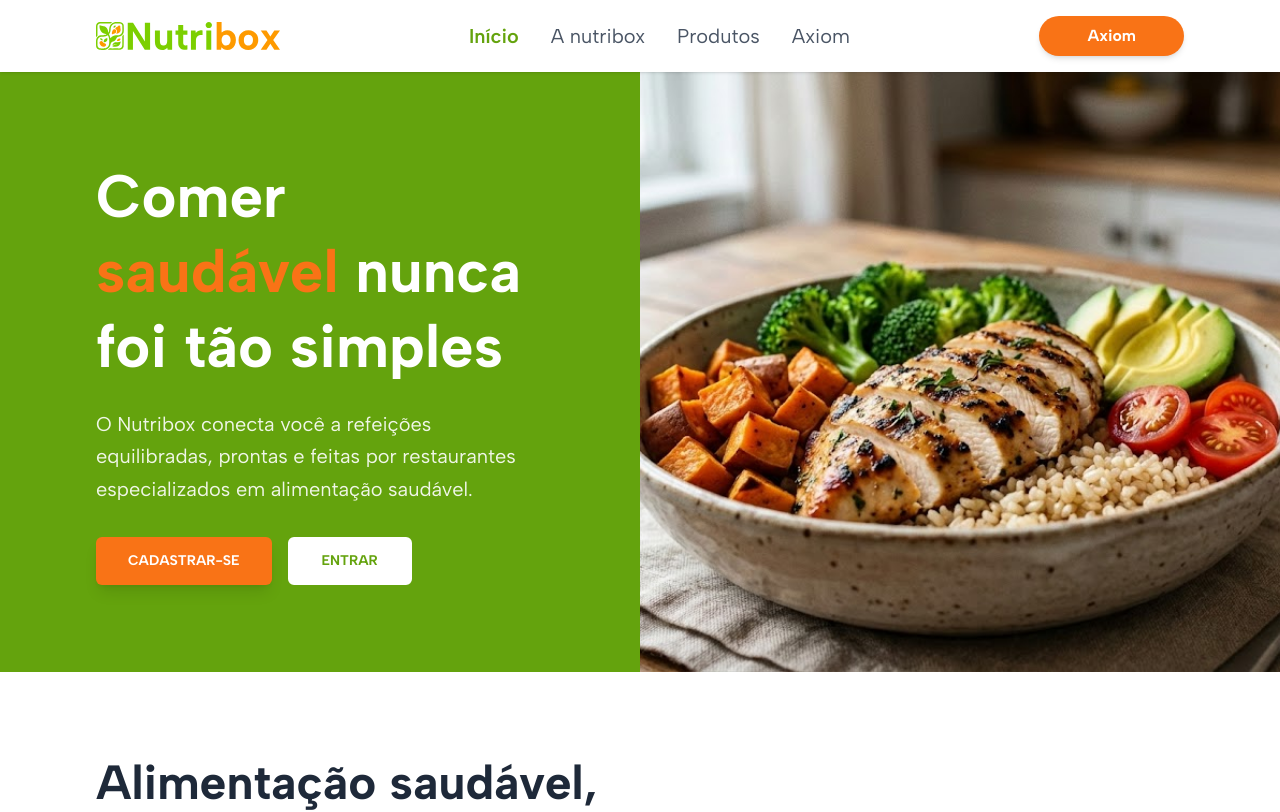
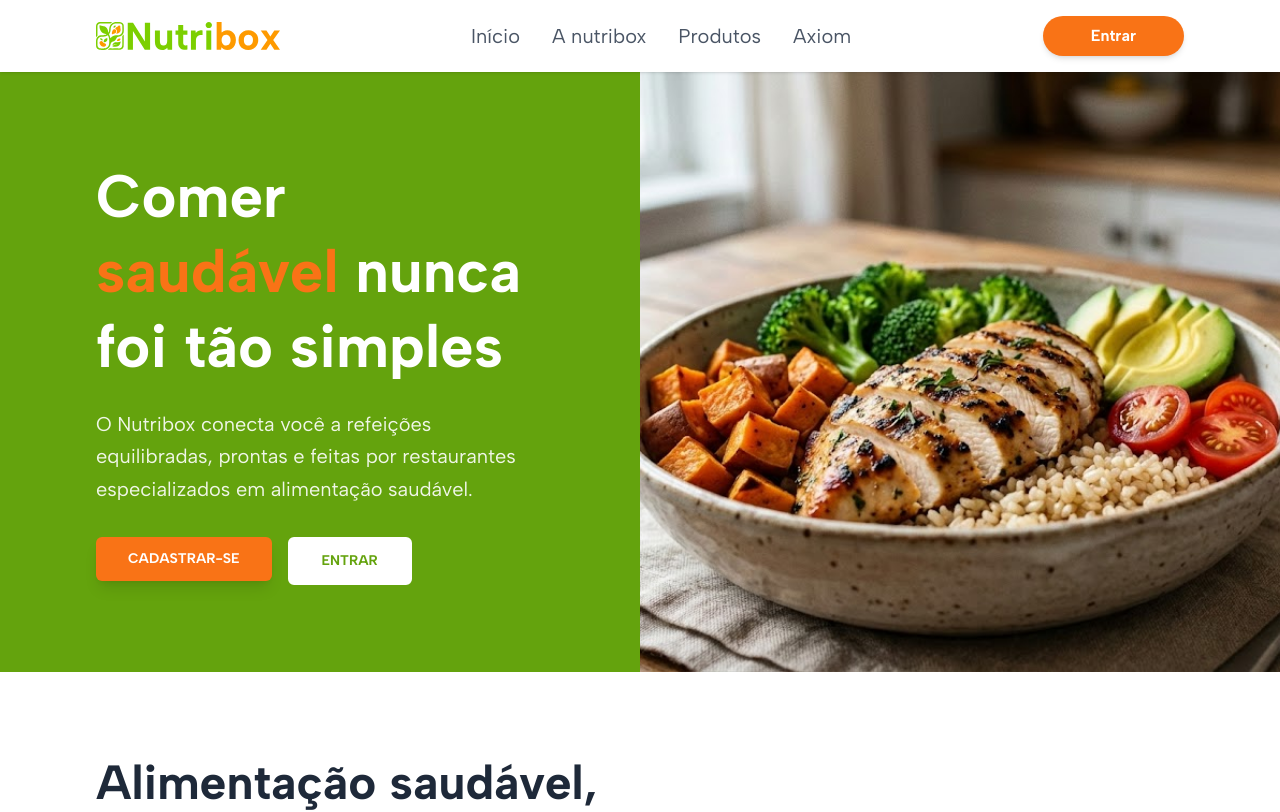
Before and after one commit to Grupo-05-Turma-Javascript-12/healty-food-delivery-frontend-pj03-gp05-js12, a React (Vite) app: page / in a window 1280 px wide. Shown: the top 812 px of the page. Built offline with nearby package versions, Linux system fonts and the light colour scheme; no server answers; a web font is replaced by a local one.

Commit message:
fix: login route fixed, home links changed

```diff
--- a/src/App.tsx
+++ b/src/App.tsx
@@ -20,7 +20,6 @@ import AsideSection from "./components/asideSection/AsideSection";
 import LoginLayout from "./components/login/loginLayout/LoginLayout";
 import Login from "./pages/login/Login";
 import RegisterForm from "./components/login/registerForm/RegisterForm";
-import LoginForm from "./components/login/loginForm/LoginForm";
 
 function App() {
   return (
@@ -37,7 +36,7 @@ function App() {
               <Route path="/login" element={<LoginLayout />}>
                 <Route index element={<Login />} />
                 <Route path="cadastrar" element={<RegisterForm />}/>
-                <Route path="entrar" element={<LoginForm />} />
+                <Route path="entrar" element={<Login />} />
               </Route>
               <Route path="/categorias" element={<CategoryLayout />}>
                 <Route index element={<Category />} />
--- a/src/components/home/cta/Cta.tsx
+++ b/src/components/home/cta/Cta.tsx
@@ -1,4 +1,5 @@
 import React from 'react';
+import { Link } from 'react-router-dom';
 
 const CTA: React.FC = () => {
   return (
@@ -13,9 +14,11 @@ const CTA: React.FC = () => {
         </p>
 
         <div className="pt-6">
-          <button className="bg-[#f97316] hover:bg-[#e66712] px-12 py-4 rounded-full font-bold text-white transition-all shadow-lg text-lg uppercase tracking-wide">
-            Cadastrar-se
-          </button>
+          <Link to='/login/cadastrar'>
+            <button className="bg-[#f97316] hover:bg-[#e66712] px-12 py-4 cursor-pointer rounded-full font-bold text-white transition-all shadow-lg text-lg uppercase tracking-wide">
+              Cadastrar-se
+            </button>
+          </Link>
         </div>
       </div>
     </section>
--- a/src/components/home/hero/Hero.tsx
+++ b/src/components/home/hero/Hero.tsx
@@ -1,4 +1,5 @@
 import React from 'react';
+import { Link } from 'react-router-dom';
 
 const Hero: React.FC = () => {
   return (
@@ -21,13 +22,17 @@ const Hero: React.FC = () => {
           </p>
 
           <div className="flex flex-wrap gap-4">
+            <Link to='/login/cadastrar'>
               <button className="bg-[#f97316] hover:bg-[#e66712] px-8 py-3 rounded-md font-bold text-white transition-all shadow-lg text-sm uppercase">
                 Cadastrar-se
               </button>
+            </Link>
 
+            <Link to='/login/entrar'>
               <button className="bg-white text-[#64a30d] border-2 border-white px-8 py-3 rounded-md font-bold transition-all hover:bg-transparent hover:text-white text-sm uppercase">
                 Entrar
               </button>
+            </Link>
           </div>
         </div>
 
--- a/src/components/home/homeNavBar/HomeNavbar.tsx
+++ b/src/components/home/homeNavBar/HomeNavbar.tsx
@@ -1,39 +1,53 @@
 import React from 'react';
+import { Link } from 'react-router-dom';
 
 function HomeNavbar() {
   return (
     <nav className="w-full bg-white py-4 px-6 md:px-24 flex items-center justify-between shadow-sm sticky top-0 z-50">
-
       <div className="flex items-center gap-2">
-
         <div className="flex items-center">
-          <img src="/nutribox/logo-horizontal.svg" alt="Logo NutriBox" className="h-7"/>
+          <img
+            src="/nutribox/logo-horizontal.svg"
+            alt="Logo NutriBox"
+            className="h-7"
+          />
         </div>
       </div>
 
-
       <div className="hidden md:flex items-center gap-8">
-        <a href="#inicio" className="text-[#64a30d] text-xl font-semibold hover:opacity-80 transition-all">
+        <a
+          href="#inicio"
+          className="text-gray-600 text-xl font-medium hover:text-[#64a30d] transition-all"
+        >
           Início
         </a>
-        <a href="#sobre" className="text-gray-600 text-xl font-medium hover:text-[#64a30d] transition-all">
+        <a
+          href="#sobre"
+          className="text-gray-600 text-xl font-medium hover:text-[#64a30d] transition-all"
+        >
           A nutribox
         </a>
-        <a href="#produtos" className="text-gray-600 text-xl font-medium hover:text-[#64a30d] transition-all">
+        <a
+          href="#produtos"
+          className="text-gray-600 text-xl font-medium hover:text-[#64a30d] transition-all"
+        >
           Produtos
         </a>
-        <a href="#axiom" className="text-gray-600 text-xl font-medium hover:text-[#64a30d] transition-all">
+        <a
+          href="#axiom"
+          className="text-gray-600 text-xl font-medium hover:text-[#64a30d] transition-all"
+        >
           Axiom
         </a>
       </div>
 
-
       <div>
-        <button className="bg-[#f97316] hover:bg-[#e66712] text-white px-12 py-2 rounded-full font-bold text-1xl transition-all shadow-md">
-          Axiom
-        </button>
+        <Link to='/login/entrar'>
+          <button className="bg-[#f97316] hover:bg-[#e66712] text-white px-12 py-2 rounded-full font-bold text-1xl transition-all shadow-md">
+            Entrar
+          </button>
+        </Link>
       </div>
-
     </nav>
   );
 }
--- a/src/components/login/loginForm/LoginForm.tsx
+++ /dev/null
@@ -1,9 +0,0 @@
-import React from 'react'
-
-function LoginForm() {
-  return (
-    <div>LoginForm</div>
-  )
-}
-
-export default LoginForm
--- a/src/components/login/loginLayout/LoginLayout.tsx
+++ b/src/components/login/loginLayout/LoginLayout.tsx
@@ -1,15 +1,7 @@
-import { Outlet, useLocation } from 'react-router-dom';
+import { Outlet} from 'react-router-dom';
 
 function LoginLayout() {
 
-  const location = useLocation();
-
-  const getTitle = (): string => {
-    if (location.pathname.includes("cadastrar")) {
-      return "Cadastrar Usuário";
-    }
-    return "Entre na platafora Nutribox";
-  };
 
   return (
     <div className="w-full min-h-screen flex flex-col">
```
Also changed, not shown: src/pages/home/Home.tsx (+18 -18 lines). Lines whose indentation alone changed are shown as unchanged.
